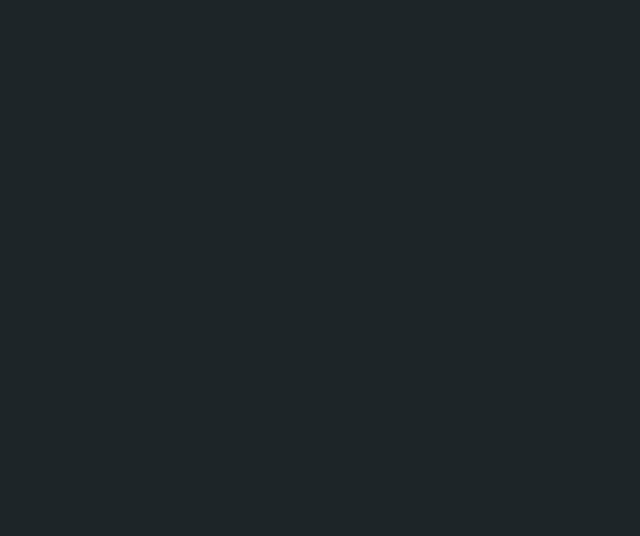
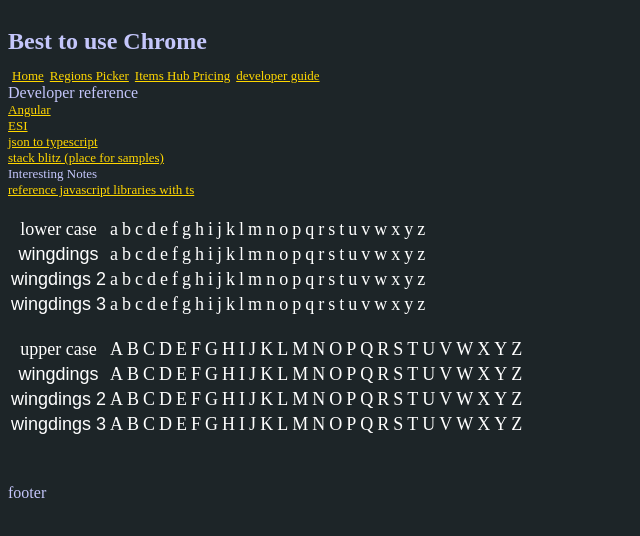
Before and after one commit to foxjazz/evex, an Angular app: page /develop in a window 1280 px wide. Shown: the top 536 px of the page, without its empty margins (0-640 px from the left). Built offline with nearby package versions, Linux system fonts and the light colour scheme.

Commit message:
updated with wingdings 3

```diff
--- a/src/app/app.component.html
+++ b/src/app/app.component.html
@@ -2,10 +2,10 @@
 <div>
   <section class="grid-container">
   <h1 class="header">
-    Welcome to {{ title }}!
+    Best to use Chrome
   </h1>
 
-  <ul class="nav">
+  <ul class="navigation">
     <li><a routerLink="/home">Home</a></li>
     <li><a routerLink="/regions">Regions Picker</a></li>
     <li><a routerLink="/items">Items Hub Pricing</a></li>
--- a/src/app/develop/develop.component.css
+++ b/src/app/develop/develop.component.css
@@ -0,0 +1,6 @@
+.center {
+  color: white;
+  text-align: center;
+  font-size: large;
+  padding: 0px 2px 0px 0px;
+}
--- a/src/app/develop/develop.component.html
+++ b/src/app/develop/develop.component.html
@@ -1,3 +1,4 @@
+<div> Developer reference</div>
 <div>
   <ul>
   <li><a href="https://angular.io/" target="_blank">Angular</a> </li>
@@ -6,7 +7,23 @@
 
     <li><a href="https://stackblitz.com/">stack blitz (place for samples)</a></li>
     <li>Interesting Notes</li>
-<li <a href="https://www.thepolyglotdeveloper.com/2017/03/javascript-libraries-in-a-typescript-application-revisited/">  reference javascript libraries with ts</li>
+    <li> <a href="https://www.thepolyglotdeveloper.com/2017/03/javascript-libraries-in-a-typescript-application-revisited/">  reference javascript libraries with ts</a></li>
 
 </ul>
 </div>
+<br>
+<div>
+  <table class="center">
+    <tr class="alpha"><td style="margin-right: 5px">lower case</td><td>a</td> <td>b</td> <td>c</td> <td>d</td> <td>e</td> <td>f</td> <td>g</td> <td>h</td> <td>i</td> <td>j</td> <td>k</td> <td>l</td> <td>m</td> <td>n</td> <td>o</td> <td>p</td> <td>q</td> <td>r</td> <td>s</td> <td>t</td> <td>u</td> <td>v</td> <td>w</td> <td>x</td> <td>y</td> <td>z</td></tr>
+    <tr style="font-family: 'Wingdings'"><td style="font-family: sans-serif; margin-right: 5px">wingdings</td><td>a</td> <td>b</td> <td>c</td> <td>d</td> <td>e</td> <td>f</td> <td>g</td> <td>h</td> <td>i</td> <td>j</td> <td>k</td> <td>l</td> <td>m</td> <td>n</td> <td>o</td> <td>p</td> <td>q</td> <td>r</td> <td>s</td> <td>t</td> <td>u</td> <td>v</td> <td>w</td> <td>x</td> <td>y</td> <td>z</td></tr>
+    <tr style="font-family: 'Wingdings 2'"><td style="font-family: sans-serif; margin-right: 5px">wingdings 2</td><td>a</td> <td>b</td> <td>c</td> <td>d</td> <td>e</td> <td>f</td> <td>g</td> <td>h</td> <td>i</td> <td>j</td> <td>k</td> <td>l</td> <td>m</td> <td>n</td> <td>o</td> <td>p</td> <td>q</td> <td>r</td> <td>s</td> <td>t</td> <td>u</td> <td>v</td> <td>w</td> <td>x</td> <td>y</td> <td>z</td></tr>
+    <tr style="font-family: 'Wingdings 3'"><td style="font-family: sans-serif; margin-right: 5px">wingdings 3</td><td>a</td> <td>b</td> <td>c</td> <td>d</td> <td>e</td> <td>f</td> <td>g</td> <td>h</td> <td>i</td> <td>j</td> <td>k</td> <td>l</td> <td>m</td> <td>n</td> <td>o</td> <td>p</td> <td>q</td> <td>r</td> <td>s</td> <td>t</td> <td>u</td> <td>v</td> <td>w</td> <td>x</td> <td>y</td> <td>z</td></tr>
+  </table>
+<br>
+  <table class="center">
+    <tr class="alpha"><td>upper case</td><td>A</td> <td>B</td> <td>C</td> <td>D</td> <td>E</td> <td>F</td> <td>G</td> <td>H</td> <td>I</td> <td>J</td> <td>K</td> <td>L</td> <td>M</td> <td>N</td> <td>O</td> <td>P</td> <td>Q</td> <td>R</td> <td>S</td> <td>T</td> <td>U</td> <td>V</td> <td>W</td> <td>X</td> <td>Y</td> <td>Z</td></tr>
+    <tr style="font-family: 'Wingdings'"><td style="font-family: sans-serif">wingdings</td><td>A</td> <td>B</td> <td>C</td> <td>D</td> <td>E</td> <td>F</td> <td>G</td> <td>H</td> <td>I</td> <td>J</td> <td>K</td> <td>L</td> <td>M</td> <td>N</td> <td>O</td> <td>P</td> <td>Q</td> <td>R</td> <td>S</td> <td>T</td> <td>U</td> <td>V</td> <td>W</td> <td>X</td> <td>Y</td> <td>Z</td></tr>
+    <tr style="font-family: 'Wingdings 2'"><td style="font-family: sans-serif">wingdings 2</td><td>A</td> <td>B</td> <td>C</td> <td>D</td> <td>E</td> <td>F</td> <td>G</td> <td>H</td> <td>I</td> <td>J</td> <td>K</td> <td>L</td> <td>M</td> <td>N</td> <td>O</td> <td>P</td> <td>Q</td> <td>R</td> <td>S</td> <td>T</td> <td>U</td> <td>V</td> <td>W</td> <td>X</td> <td>Y</td> <td>Z</td></tr>
+    <tr style="font-family: 'Wingdings 3'"><td style="font-family: sans-serif">wingdings 3</td><td>A</td> <td>B</td> <td>C</td> <td>D</td> <td>E</td> <td>F</td> <td>G</td> <td>H</td> <td>I</td> <td>J</td> <td>K</td> <td>L</td> <td>M</td> <td>N</td> <td>O</td> <td>P</td> <td>Q</td> <td>R</td> <td>S</td> <td>T</td> <td>U</td> <td>V</td> <td>W</td> <td>X</td> <td>Y</td> <td>Z</td></tr>
+  </table>
+</div>
--- a/src/app/items-by-group/items-by-group.component.css
+++ b/src/app/items-by-group/items-by-group.component.css
@@ -8,6 +8,8 @@ padding-right: 4px;
 
   color: red;
 }
+
+
 
 .groups{
   height: auto;
--- a/src/app/items-by-group/items-by-group.component.html
+++ b/src/app/items-by-group/items-by-group.component.html
@@ -66,7 +66,7 @@
       </tr>
       <tr  *ngFor="let it of tradeItemPriceList" [class.itemselected]="it === selectedItem" (click)="onRemoveItem(it)">
 
-        <td class="image"> <img src = "https://imageserver.eveonline.com/Type/{{it.item.type_id}}_32.png" class="image">  </td>
+        <td class="image"> <img id="img" src = "https://imageserver.eveonline.com/Type/{{it.item.type_id}}_32.png" class="image">  </td>
         <td> {{ it.item.name }} </td>
         <td class="makeroom">  </td>
         <td class="bomtext" alt="bom"> <img src="assets/images/bom.png" alt="bom"> </td>
@@ -84,5 +84,18 @@
            <td class="price">{{it.Ourprice | moneyPipe}} </td>-->
       </tr>
     </table>
+    <ul *ngIf="selType != null" class="ulist">
+      <li>{{selType.description}}</li>
+      <li>capacity: {{selType.capacity}}</li>
+<!--
+      <li>{{selType.dogma_attributes | json}}</li>
+      <li>{{selType.dogma_effects | json}}</li>
+-->
+      <li>mass: {{selType.mass}}</li>
+      <li>radius: {{selType.radius}}</li>
+      <li>volume: {{selType.volume}}</li>
+      <li>packaged volume: {{selType.packaged_volume}}</li>
+      <li>published: {{selType.published}}</li>
+    </ul>
   </div>
 </div>
--- a/src/app/items-by-group/items-by-group.component.ts
+++ b/src/app/items-by-group/items-by-group.component.ts
@@ -17,13 +17,16 @@ import {jsonpCallbackContext} from "@angular/common/http/src/module";
 export class ItemsByGroupComponent implements OnInit {
 
   public groups: Array<IGroup>;
+  public usGroups: Array<IGroup>;
   public categories: Array<ICategory>;
   public sortedCategories: Array<ICategory>;
   public selectedCategory: ICategory;
   public selectedGroup: IGroup;
   public selectedType: IType;
+  public selType: IType;
   public selectedItem: ITradeItemPrice;
   public types: Array<IType>;
+  public unsortedTypes: Array<IType>;
   public test: string;
   public selItemTypes: IType[];
 
@@ -144,6 +147,9 @@ export class ItemsByGroupComponent implements OnInit {
     {
       //this.onGetBOM(item);
     }
+    if(event.target["id"] === "img"){
+      this.selType = item.item;
+    }
    /* else if(event.target["alt"]==="save event"){
       this.saveEvent(item);
     }*/
@@ -242,14 +248,23 @@ export class ItemsByGroupComponent implements OnInit {
 
   onSelectCategory(ic: ICategory){
     this.groups.length = 0;
+    this.usGroups = new Array<IGroup>();
     this.selectedCategory = ic;
     let cnt = 0;
     for (const gg of ic.groups){
 
         this.is.getGroup(gg.toString()).subscribe(x => {
-          this.groups.push(x);
+          if(x.published) {
+            this.usGroups.push(x);
+          }
           cnt++;
           this.groupCount = cnt;
+          if(cnt === ic.groups.length){
+            this.groups = this.usGroups.sort((left, right): number => {
+              if (left.name < right.name) return -1;
+              if (left.name > right.name) return 1; else return 0;
+            });
+          }
       });
     }
   }
@@ -283,11 +298,22 @@ export class ItemsByGroupComponent implements OnInit {
 
   }
   onSelectGroup(ig: IGroup){
-    this.types.length = 0;
-    this.types = new Array<IType>();
+
+    this.unsortedTypes = new Array<IType>();
+    this.selectedGroup = ig;
+    let cnt = 0;
     for (const gt of ig.types){
       this.is.getType(gt).subscribe(xt => {
-        this.types.push(xt);
+        if(xt.published) {
+          this.unsortedTypes.push(xt);
+        }
+        cnt++;
+        if(cnt === ig.types.length) {
+          this.types = this.unsortedTypes.sort((left, right): number => {
+            if (left.name < right.name) return -1;
+            if (left.name > right.name) return 1; else return 0;
+          });
+        }
       });
 
 
@@ -329,7 +355,9 @@ export class ItemsByGroupComponent implements OnInit {
       let cnt = 0;
       for (const r of this.is.categoryNumbers) {
         this.is.getCategoryContent(r.toString()).subscribe(ret => {
-          this.addCategory(ret);
+          if(ret.published) {
+            this.addCategory(ret);
+          }
           cnt++;
           if(cnt === this.is.categoryNumbers.length)
             this.sortCategories();
--- a/src/styles.css
+++ b/src/styles.css
@@ -2,13 +2,6 @@
 body{
   background-color: #1d2528;
   color: lightgrey;
-}
-
-ul{
-  background-color: #1d2528;
-  color: lightgrey;
-  list-style-type: none;
-  text-align: left;
 }
 
 
@@ -16,13 +9,14 @@ a{
   color: gold;
 }
 ul{
-  color: lightgreen;
+  list-style-type: none;
+  background-color: #1d2528;
   margin: 0;
   padding: 0;
   border: 0;
 }
 ul li{
-  color: lightgreen;
+
   font-size: small;
 }
 
@@ -40,7 +34,7 @@ ul li{
 }
 .grid-container{
   display: grid;
-  grid-template-rows: [head] 40px [nav] 40px [main] 85% [foot] 40px;
+  grid-template-rows: [head] 60px [nav] auto [main] 85% [foot] 40px;
 }
 
 .grid-content{
@@ -71,9 +65,34 @@ ul li{
   grid-column: 2;
 
 }
-.itemsByType{
-  grid-column: 3;
+
+.itemsByPrice{
+  grid-column: 3/span 3;
 }
-.itemsByPrice{
-  grid-column: 4/span 2;
+
+.navigation  li{ float: left; margin: 0px 2px 0px 4px}
+/* Large */
+.navigation {
+
+  grid-row: nav;
+  display: flex;
+  flex-flow: row wrap;
+  /* This aligns items to the end line on main-axis */
+  justify-content: flex-start;
 }
+
+/* Medium screens */
+@media all and (max-width: 800px) {
+  .navigation {
+    /* When on medium sized screens, we center it by evenly distributing empty space around items */
+    justify-content: space-around;
+  }
+}
+
+/* Small screens */
+@media all and (max-width: 400px) {
+  .navigation {
+    /* On small screens, we are no longer using row direction but column */
+    flex-direction: column;
+  }
+}
```
Also changed, not shown: src/app/app.component.css (line endings or trailing spaces).
